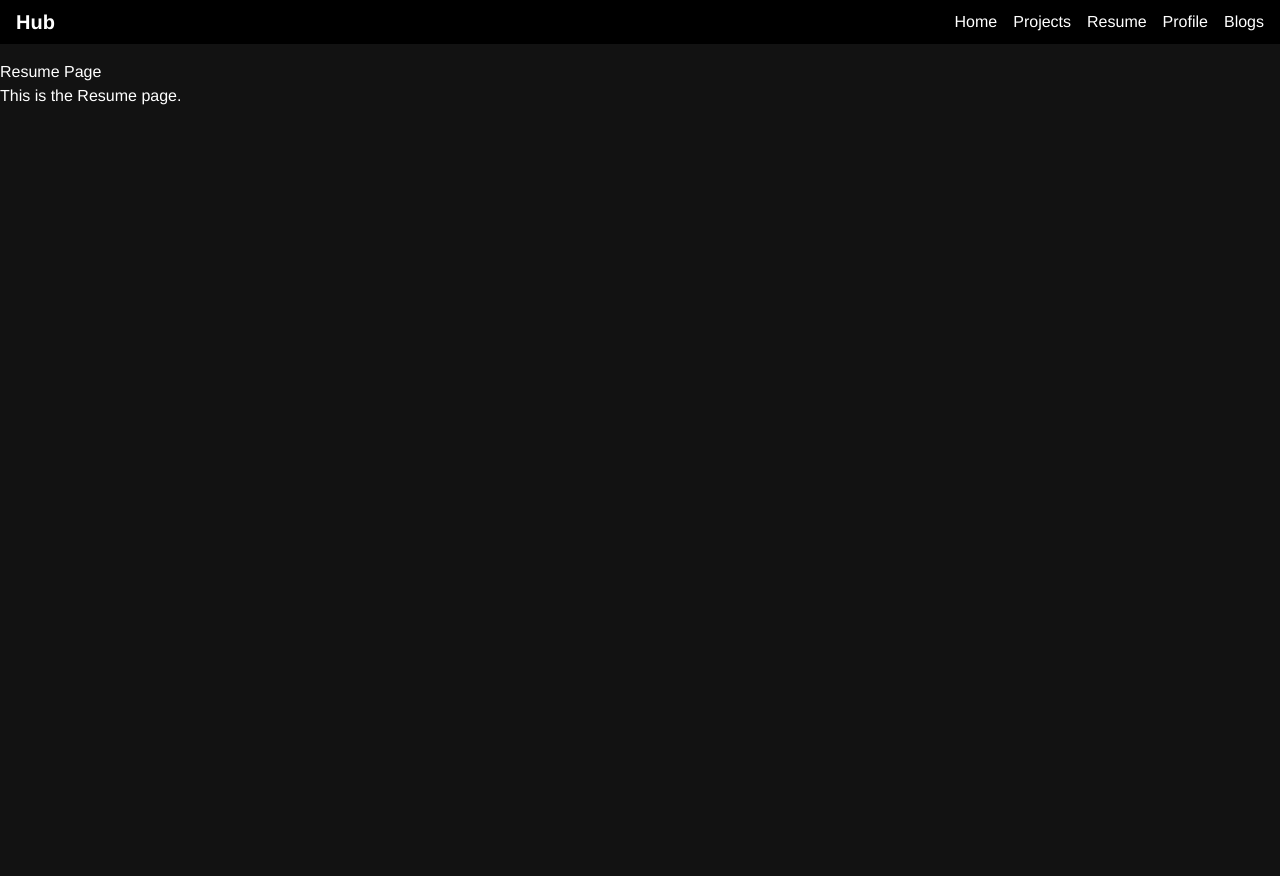
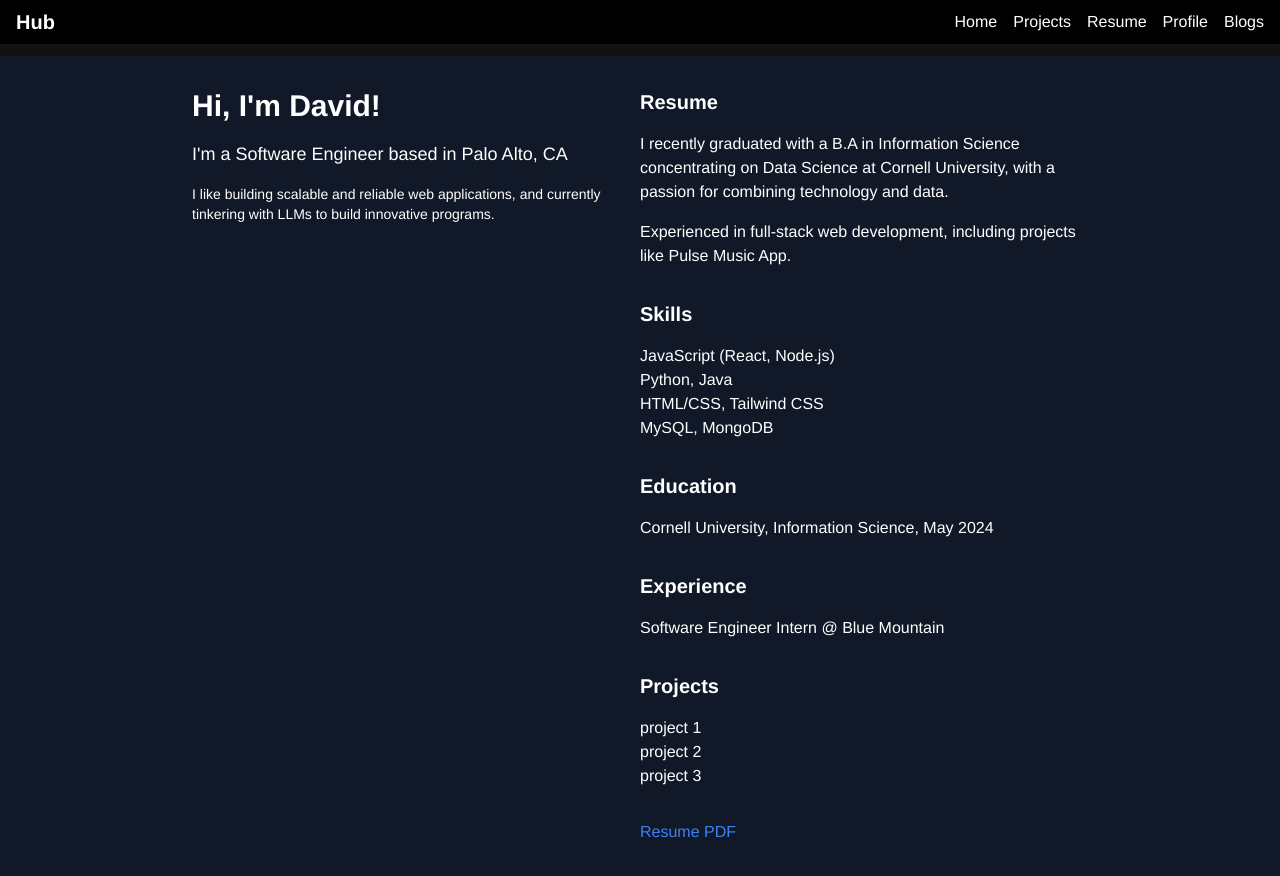
Before and after one commit to ddavidjeong/personal_website, a React (Create React App) app in the folder main/: page /resume in a window 1280 px wide. Before the commit the page ends 800 px from the top, so only its background shows below. Built offline with nearby package versions, Linux system fonts and the light colour scheme.

Commit message:
added resume page template

```diff
--- a/main/src/components/Resume/resume.js
+++ b/main/src/components/Resume/resume.js
@@ -1,12 +1,115 @@
+// src/components/Resume/Resume.js
 import React from "react";
 
-function Resume() {
+const Resume = () => {
   return (
-    <div className="container mt-4">
-      <h2>Resume Page</h2>
-      <p>This is the Resume page.</p>
+    <div className="bg-gray-900 text-white p-8">
+      <div className="max-w-4xl mx-auto">
+        <div className="flex flex-wrap">
+          <div className="w-full md:w-1/2">
+            <div className="mb-8">
+              <h2 className="text-3xl font-bold mb-4">
+                Hi, I'm David!
+              </h2>
+              <p className="text-lg mb-4">
+                I'm a Software Engineer based in Palo Alto,
+                CA
+              </p>
+              <p className="text-sm mb-4">
+                I like building scalable and reliable web
+                applications, and currently tinkering with
+                LLMs to build innovative programs.
+              </p>
+              <div className="flex space-x-4 mb-4">
+                <a
+                  href="https://twitter.com/yourusername"
+                  target="_blank"
+                  rel="noopener noreferrer"
+                >
+                  <i className="fa fa-twitter text-gray-400 hover:text-blue-500"></i>
+                </a>
+                <a
+                  href="https://github.com/yourusername"
+                  target="_blank"
+                  rel="noopener noreferrer"
+                >
+                  <i className="fa fa-github text-gray-400 hover:text-gray-600"></i>
+                </a>
+                <a
+                  href="https://www.linkedin.com/in/yourusername"
+                  target="_blank"
+                  rel="noopener noreferrer"
+                >
+                  <i className="fa fa-linkedin text-gray-400 hover:text-blue-500"></i>
+                </a>
+              </div>
+            </div>
+          </div>
+          <div className="w-full md:w-1/2">
+            <div className="mb-8">
+              <h4 className="text-xl font-bold mb-4">
+                Resume
+              </h4>
+              <p className="mb-4">
+                I recently graduated with a B.A in
+                Information Science concentrating on Data
+                Science at Cornell University, with a
+                passion for combining technology and data.
+              </p>
+              <p className="mb-4">
+                Experienced in full-stack web development,
+                including projects like Pulse Music App.
+              </p>
+            </div>
+            <div className="mb-8">
+              <h4 className="text-xl font-bold mb-4">
+                Skills
+              </h4>
+              <ul className="mb-4">
+                <li>JavaScript (React, Node.js)</li>
+                <li>Python, Java</li>
+                <li>HTML/CSS, Tailwind CSS</li>
+                <li>MySQL, MongoDB</li>
+              </ul>
+            </div>
+            <div className="mb-8">
+              <h4 className="text-xl font-bold mb-4">
+                Education
+              </h4>
+              <p className="mb-4">
+                Cornell University, Information Science, May
+                2024
+              </p>
+            </div>
+            <div className="mb-8">
+              <h4 className="text-xl font-bold mb-4">
+                Experience
+              </h4>
+              <p className="mb-4">
+                Software Engineer Intern @ Blue Mountain
+              </p>
+            </div>
+            <div className="mb-8">
+              <h4 className="text-xl font-bold mb-4">
+                Projects
+              </h4>
+              <ul className="mb-4">
+                <li>project 1</li>
+                <li>project 2</li>
+                <li>project 3</li>
+              </ul>
+            </div>
+            <a
+              href="/path/to/your/resume.pdf"
+              className="text-blue-500 hover:underline"
+            >
+              Resume PDF
+            </a>
+          </div>
+        </div>
+      </div>
     </div>
   );
-}
+};
 
 export default Resume;
```
